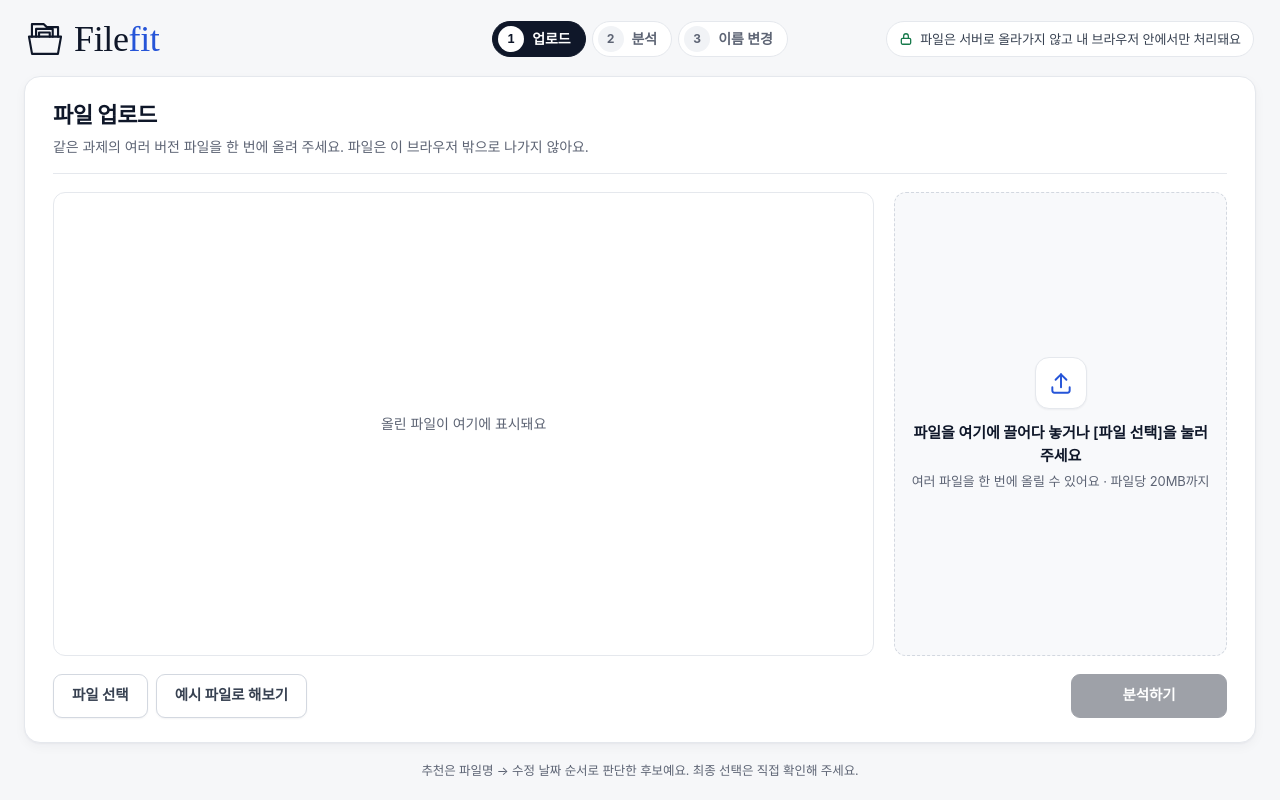
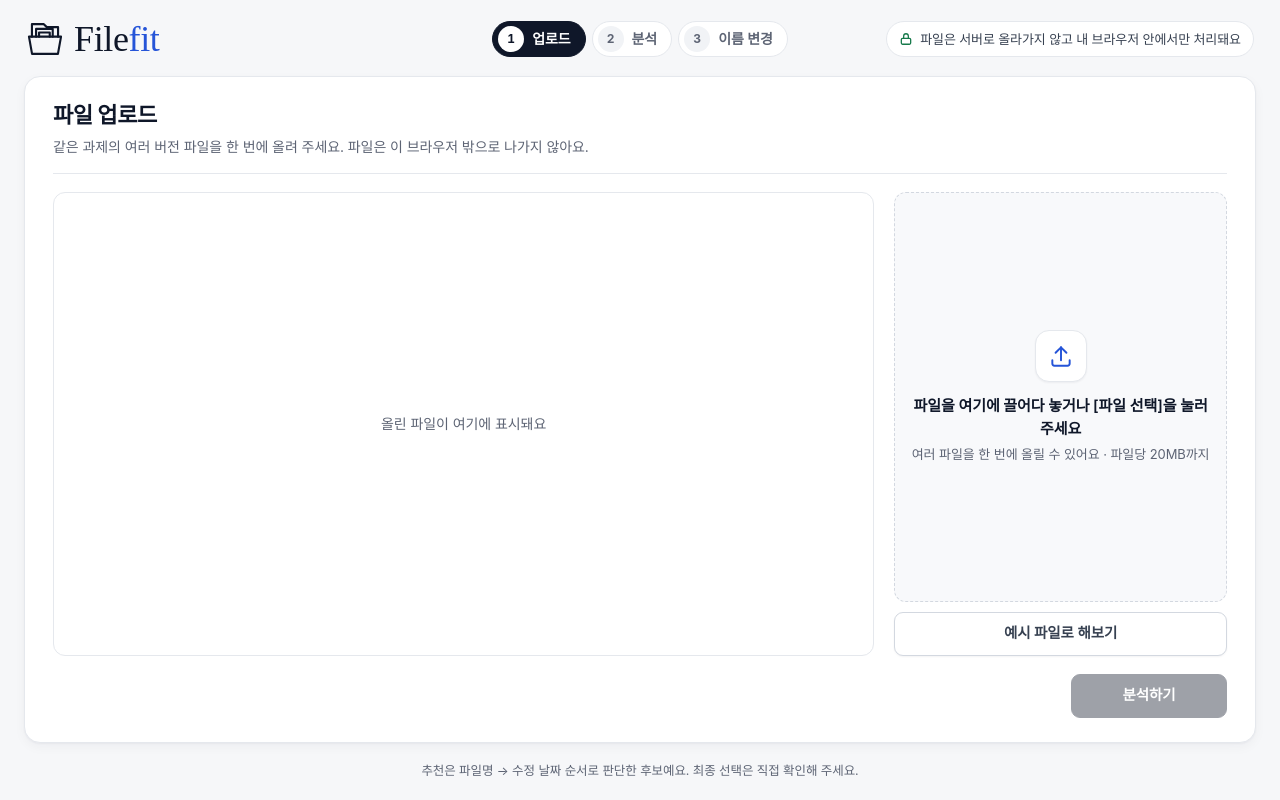
Before and after one commit to HanSatCode/NCP-Agentic-AI-Project, a Next.js app: page / in a window 1280 px wide. Built offline with nearby package versions, Linux system fonts and the light colour scheme; a web font is replaced by a local one.

Commit message:
F-01-03 [파일 선택] 버튼 지우고 [예시 파일로 해보기]를 드롭 영역 바로 아래로
- 파일 선택은 드롭 영역을 눌러서 함 (F-01-02)
- 아래 버튼 줄에는 [분석하기]만 남김

```diff
--- a/app/FileVersionApp.tsx
+++ b/app/FileVersionApp.tsx
@@ -487,6 +487,7 @@ export default function FileVersionApp() {
           )}
         </div>
 
+        <div className="upload-side">
         <div
           className={`dropzone ${dragOver ? "drag" : ""}`}
           role="button"
@@ -523,6 +524,11 @@ export default function FileVersionApp() {
           </span>
           <span className="drop-sub">여러 파일을 한 번에 올릴 수 있어요 · 파일당 20MB까지</span>
         </div>
+        {/* 드롭 영역 안에 두면 버튼 안의 버튼이 되므로 바로 아래에 둠 */}
+        <button type="button" className="btn sample-btn" onClick={onLoadSamples}>
+          예시 파일로 해보기
+        </button>
+        </div>
         </div>
         <input
           ref={inputRef}
@@ -536,12 +542,6 @@ export default function FileVersionApp() {
         />
 
         <div className="actions">
-          <button type="button" className="btn" onClick={() => inputRef.current?.click()}>
-            파일 선택
-          </button>
-          <button type="button" className="btn" onClick={onLoadSamples}>
-            예시 파일로 해보기
-          </button>
           <span className="spacer" />
           <button
             type="button"
--- a/app/globals.css
+++ b/app/globals.css
@@ -1173,9 +1173,21 @@ main {
   font-size: 14px;
   color: var(--muted);
 }
+/* 오른쪽 칸: 드롭 영역이 늘어나고 [예시 파일로 해보기]는 바로 아래 */
+.upload-side {
+  display: flex;
+  flex-direction: column;
+  gap: 10px;
+  min-height: 0;
+}
 .upload-grid .dropzone {
+  flex: 1;
   margin-top: 0;
   justify-content: center;
+}
+.sample-btn {
+  flex: none;
+  width: 100%;
 }
 .drop-icon,
 .table-head .btn {
@@ -1195,8 +1207,10 @@ main {
     grid-template-columns: 1fr;
     grid-template-rows: none;
   }
+  .upload-side {
+    order: -1;
+  }
   .upload-grid .dropzone {
-    order: -1;
     min-height: 200px;
   }
   .list-empty {
```
